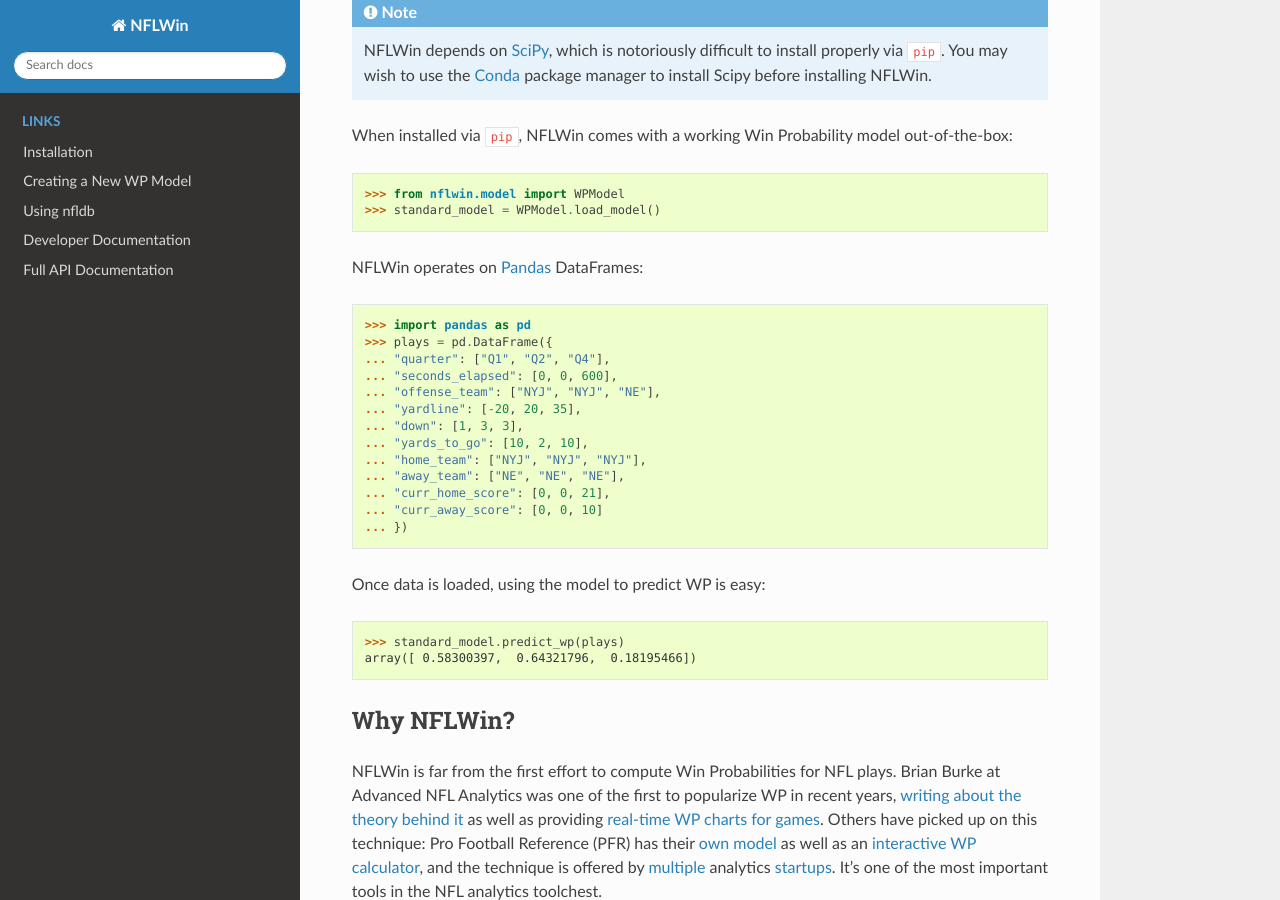
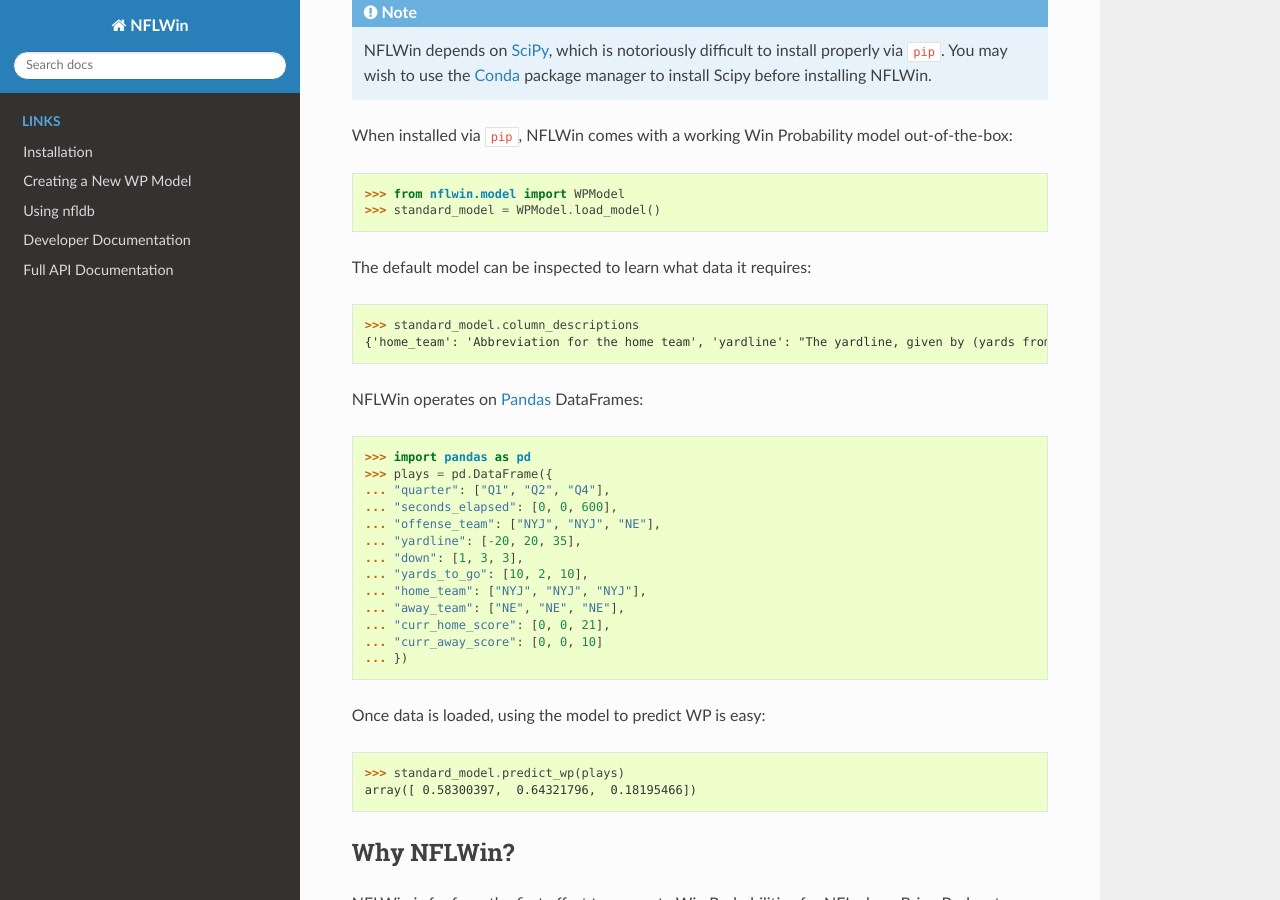
Before and after one commit to AndrewRook/NFLWin, a Sphinx documentation site: the page built from doc/source/index.rst, in a window 1280 px wide and 900 px high, scrolled down 695 px. Built offline with Sphinx 7.4.7 and the Read the Docs theme 2.0.0, drawn with Linux system fonts in a browser that asks for light colours; the version number could not be read and is left out.

Commit message:
updated documentation to show model column printing

```diff
--- a/doc/source/index.rst
+++ b/doc/source/index.rst
@@ -41,6 +41,15 @@
 
   >>> from nflwin.model import WPModel
   >>> standard_model = WPModel.load_model()
+
+The default model can be inspected to learn what data it requires:
+
+.. code-block:: python
+
+  >>> standard_model.column_descriptions
+  {'home_team': 'Abbreviation for the home team', 'yardline': "The yardline, given by (yards from own goalline - 50). -49 is your own 1 while 49 is the opponent's 1.", 'seconds_elapsed': 'Seconds elapsed in the quarter', 'down': 'The current down', 'curr_away_score': 'Abbreviation for the visiting team', 'offense_team': 'Abbreviation for the offensive team', 'yards_to_go': 'Yards to a first down (or the endzone)', 'quarter': 'The quarter'}
+
+
 
 NFLWin operates on `Pandas <http://pandas.pydata.org/>`_ DataFrames:
 
```
